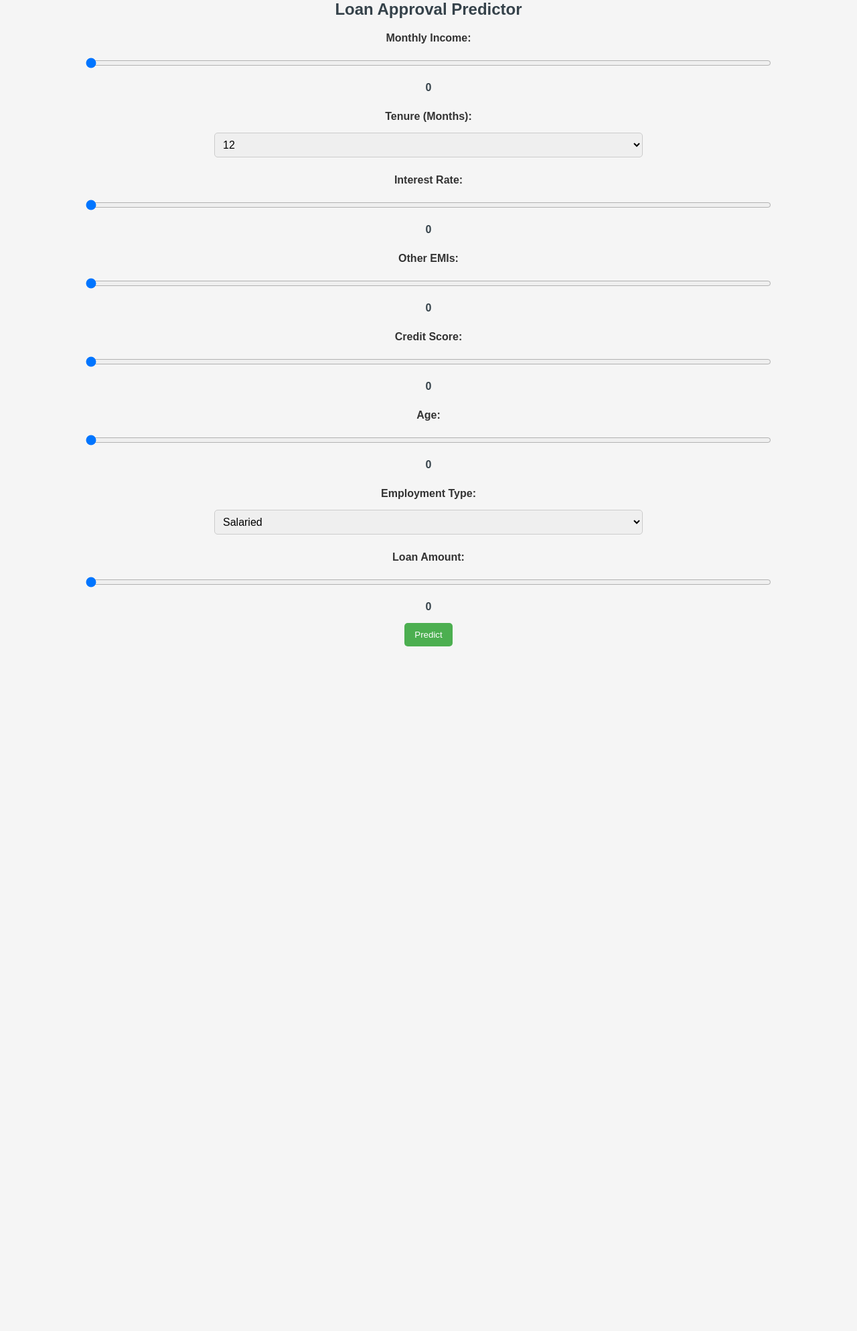
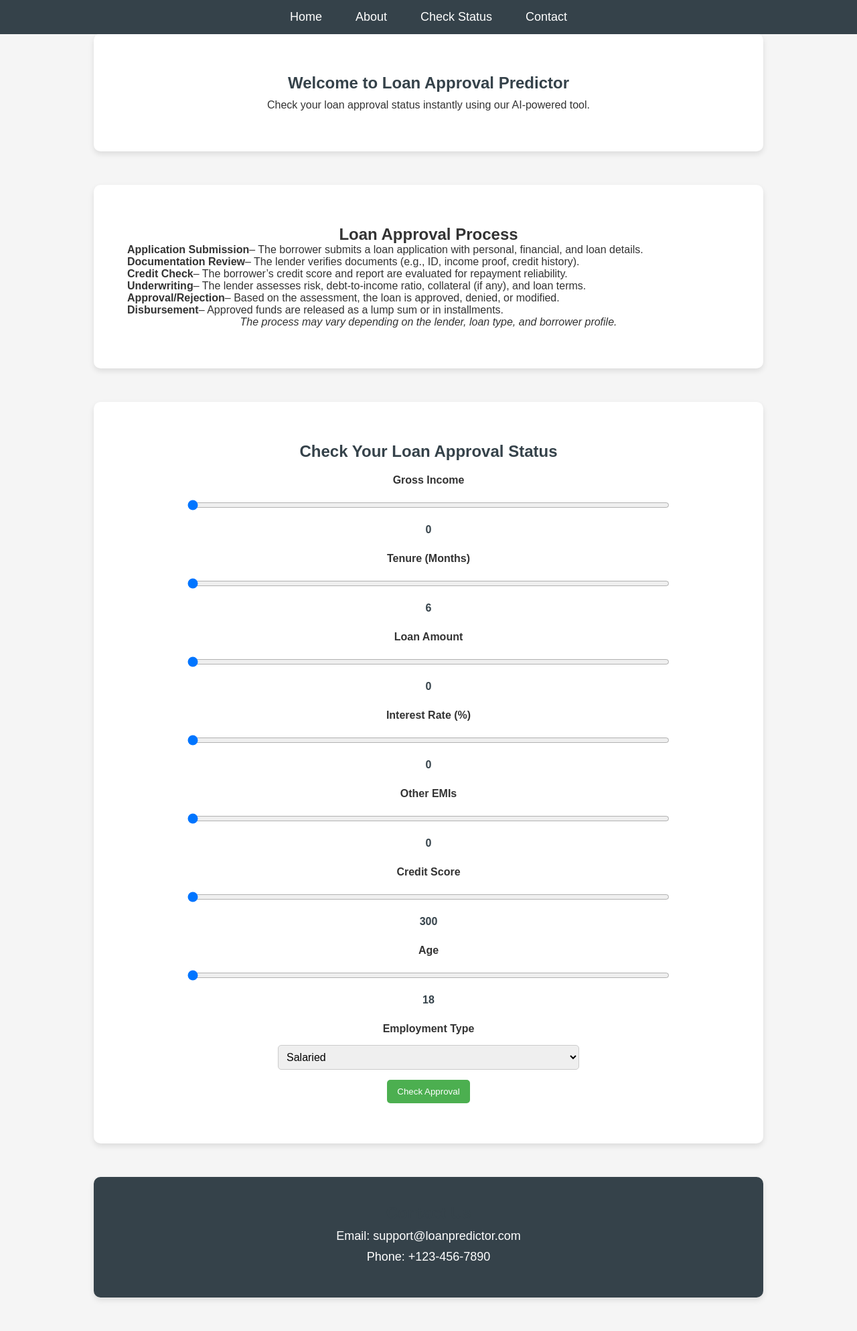
Before and after one commit to Achintxv/Home-Loan-Prediction, a Flask app: page / in a window 1280 px wide. Shown: the whole page at 67% size. Before the commit the page ends 965 px from the top, so only its background shows below. Run offline with Flask 3, Linux system fonts and the light colour scheme; parts of the project's set-up code (start-up, migrations or seed data) failed here and were passed over.

Commit message:
Update index.html

```diff
--- a/templates/index.html
+++ b/templates/index.html
@@ -7,59 +7,97 @@
     <link rel="stylesheet" href="\static\style.css">
 </head>
 <body>
-    <h2>Loan Approval Predictor</h2>
-    <div class="container">
 
+    <!-- Navigation Bar -->
+    <nav>
+        <ul>
+            <li><a href="#home">Home</a></li>
+            <li><a href="#about">About</a></li>
+            <li><a href="#check-status">Check Status</a></li>
+            <li><a href="#contact">Contact</a></li>
+        </ul>
+    </nav>
+
+    <!-- Home Section -->
+    <section id="home">
+        <h2>Welcome to Loan Approval Predictor</h2>
+        <p>Check your loan approval status instantly using our AI-powered tool.</p>
+    </section>
+
+    <!-- About Section -->
+    <section id="about">
+        <h1>Loan Approval Process</h1>
+    <ol>
+        <li><strong>Application Submission</strong> – The borrower submits a loan application with personal, financial, and loan details.</li>
+        <li><strong>Documentation Review</strong> – The lender verifies documents (e.g., ID, income proof, credit history).</li>
+        <li><strong>Credit Check</strong> – The borrower’s credit score and report are evaluated for repayment reliability.</li>
+        <li><strong>Underwriting</strong> – The lender assesses risk, debt-to-income ratio, collateral (if any), and loan terms.</li>
+        <li><strong>Approval/Rejection</strong> – Based on the assessment, the loan is approved, denied, or modified.</li>
+        <li><strong>Disbursement</strong> – Approved funds are released as a lump sum or in installments.</li>
+    </ol>
+    <p><em>The process may vary depending on the lender, loan type, and borrower profile.</em></p>
+    </section>
+
+    <!-- Prediction Form Section -->
+    <section id="check-status">
+        <h2>Check Your Loan Approval Status</h2>
         <form action="/predict" method="post">
-            <label>Monthly Income:</label>
-            <input type="range" name="gross_income" min="0" max="500000" step="1000" value="0" oninput="gross_income_value.innerText = this.value">
-            <span id="gross_income_value">0</span>
 
-            <label>Tenure (Months):</label>
-            <select name="tenure">
-                <option value="12">12</option>
-                <option value="18">18</option>
-                <option value="24">24</option>
-                <option value="36">36</option>
-                <option value="48">48</option>
-                <option value="60">60</option>
-                <option value="72">72</option>
-            </select>
+            <label for="gross_income">Gross Income</label>
+            <input type="range" name="gross_income" id="gross_income" min="0" max="500000" value="0" oninput="updateValue(this.value, 'incomeValue')">
+            <span id="incomeValue">0</span>
 
-            <label>Interest Rate:</label>
-            <input type="range" name="interest_rate" min="0" max="12.0" step="0.1" value="0" oninput="interest_rate_value.innerText = this.value">
-            <span id="interest_rate_value">0</span>
+            <label for="tenure">Tenure (Months)</label>
+            <input type="range" name="tenure" id="tenure" min="6" max="360" value="6" step="6" oninput="updateValue(this.value, 'tenureValue')">
+            <span id="tenureValue">6</span>
 
-            <label>Other EMIs:</label>
-            <input type="range" name="other_emis" min="0" max="25000" step="100" value="0" oninput="other_emis_value.innerText = this.value">
-            <span id="other_emis_value">0</span>
+            <label for="loan_amount">Loan Amount</label>
+            <input type="range" name="loan_amount" id="loan_amount" min="0" max="500000" value="0" oninput="updateValue(this.value, 'loanValue')">
+            <span id="loanValue">0</span>
 
-            <label>Credit Score:</label>
-            <input type="range" name="credit_score" min="0" max="850" step="10" value="0" oninput="credit_score_value.innerText = this.value">
-            <span id="credit_score_value">0</span>
+            <label for="interest_rate">Interest Rate (%)</label>
+            <input type="range" name="interest_rate" id="interest_rate" min="0" max="20" step="0.1" value="0" oninput="updateValue(this.value, 'rateValue')">
+            <span id="rateValue">0</span>
 
-            <label>Age:</label>
-            <input type="range" name="age" min="18" max="60" step="1" value="0" oninput="age_value.innerText = this.value">
-            <span id="age_value">0</span>
+            <label for="other_emis">Other EMIs</label>
+            <input type="range" name="other_emis" id="other_emis" min="0" max="100000" value="0" oninput="updateValue(this.value, 'emiValue')">
+            <span id="emiValue">0</span>
 
-            <label>Employment Type:</label>
+            <label for="credit_score">Credit Score</label>
+            <input type="range" name="credit_score" id="credit_score" min="300" max="850" value="300" oninput="updateValue(this.value, 'creditValue')">
+            <span id="creditValue">300</span>
+
+            <label for="age">Age</label>
+            <input type="range" name="age" id="age" min="18" max="70" value="18" oninput="updateValue(this.value, 'ageValue')">
+            <span id="ageValue">18</span>
+
+            <label for="employment_type">Employment Type</label>
             <select name="employment_type">
                 <option value="0">Salaried</option>
                 <option value="1">Self-Employed</option>
             </select>
 
-            <label>Loan Amount:</label>
-            <input type="range" name="loan_amount" min="0" max="500000" step="5000" value="0" oninput="loan_amount_value.innerText = this.value">
-            <span id="loan_amount_value">0</span>
+            <button type="submit">Check Approval</button>
+        </form>
 
-            <button type="submit">Predict</button>
+        <!-- Loan Approval Result Display -->
+        {% if prediction_result %}
+            <h3>Loan Approval Status: {{ prediction_result }}</h3>
+        {% endif %}
+    </section>
 
-            <div class="result">
-                {% if prediction %}
-                <h3>{{ prediction }}</h3>
-            {% endif %}
-            </div>
-        </form>
-    </div>
+    <!-- Contact Section -->
+    <section id="contact">
+        <h2>Contact Us</h2>
+        <p>Email: support@loanpredictor.com</p>
+        <p>Phone: +123-456-7890</p>
+    </section>
+
+    <script>
+        function updateValue(val, id) {
+            document.getElementById(id).innerText = val;
+        }
+    </script>
+
 </body>
 </html>
```
